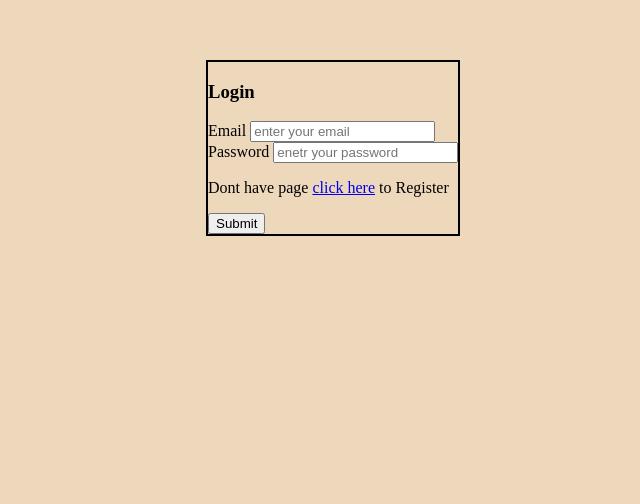
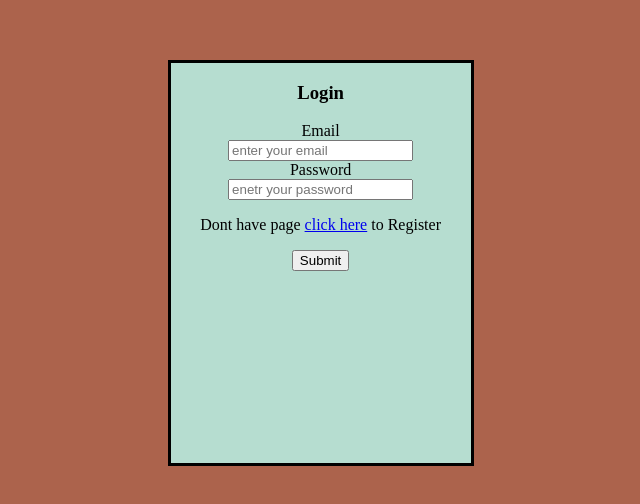
Before and after one commit to gauri-mahashabde/30-Days-of-HTML-and-CSS, a website: page HTML_forms/Application_form/login.html in a window 1280 px wide. Shown: the part 210-714 px from the top of the page, without its empty margins (320-960 px from the left). Drawn offline with Linux system fonts and the light colour scheme.

Commit message:
Login page added

```diff
--- a/HTML_forms/Application_form/login.css
+++ b/HTML_forms/Application_form/login.css
@@ -1,11 +1,26 @@
 body {
-  background-color: rgb(238, 216, 187);
+  background-color: rgb(172, 99, 76);
 }
 
 .container {
-  border: 2px solid black;
+  height: 50%;
+  width: 300px;
+  border: 3px solid black;
   position: absolute;
   top: 40%;
-  left: 45%;
+  left: 42%;
   margin: -50px 0 0 -50px;
+  background-color: rgb(182, 221, 208);
+
+  margin-right: 15px;
 }
+
+h3 {
+  text-align: center;
+}
+
+form{
+
+
+    text-align: center;
+}
--- a/HTML_forms/Application_form/login.html
+++ b/HTML_forms/Application_form/login.html
@@ -9,15 +9,16 @@
 </head>
 <body>
     <div class="container">
+        <form>
+            <h3>Login</h3>
 
-            <h3>Login</h3>
-            <label>Email</label>
-            <input type="mail"  name="mail" placeholder="enter your email"/> <br />
-            <label>Password</label>
+            <label>Email</label><br>
+            <input type="mail"   name="mail" placeholder="enter your email"/> <br />
+            <label>Password</label><br>
             <input type="password"  name="password" placeholder="enetr your password" /><br />
             <p>Dont have page <a href = "Register.html"> click here</a> to Register</p>
             <button type="submit">Submit</button>
-
+        </form>
 
     </div>
 </body>
```
